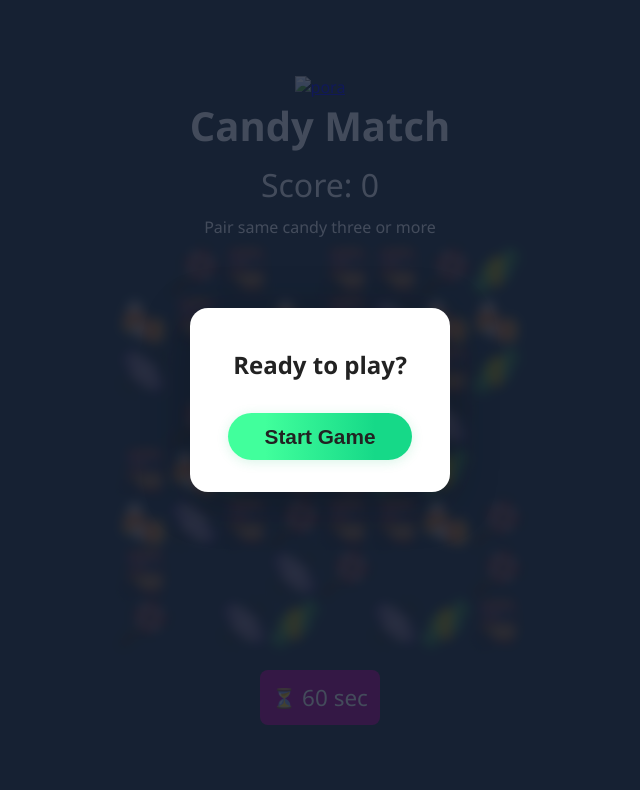
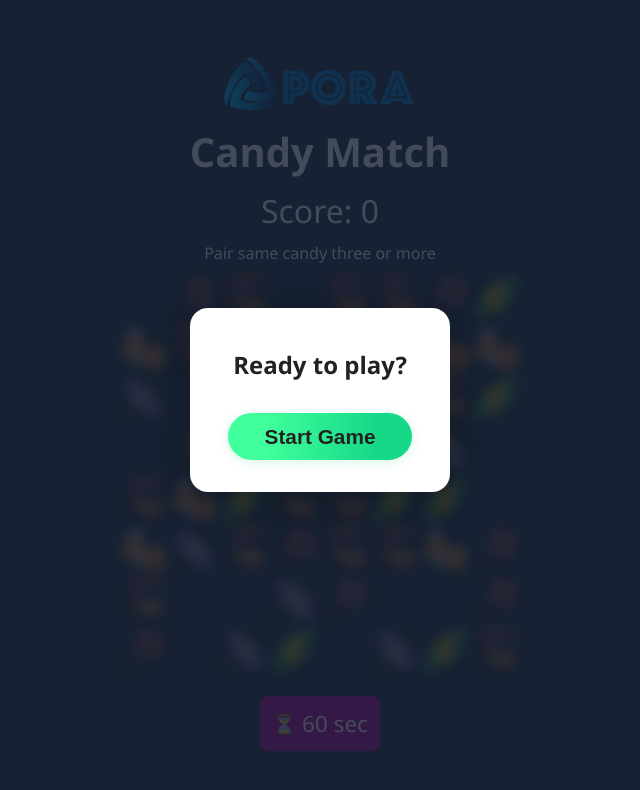
Before and after one commit to LKReddy-sys/candy-match, a plain HTML site: page index.html in a window 1280 px wide. Shown: the whole page, without its empty margins (320-960 px from the left). Drawn offline with Linux system fonts and the light colour scheme; the site is published under a folder, as on GitHub Pages, so addresses that start at the root find nothing.

Commit message:
Update index.html

```diff
--- a/index.html
+++ b/index.html
@@ -23,7 +23,7 @@
 
     <div class="container">
       <a href="#" class="logo">
-        <img src="/assets/logos/pora.png" alt="pora" width="auto" height="70px">
+        <img src="assets/logos/pora.png" alt="pora" height="70">
       </a>
 
 
```
